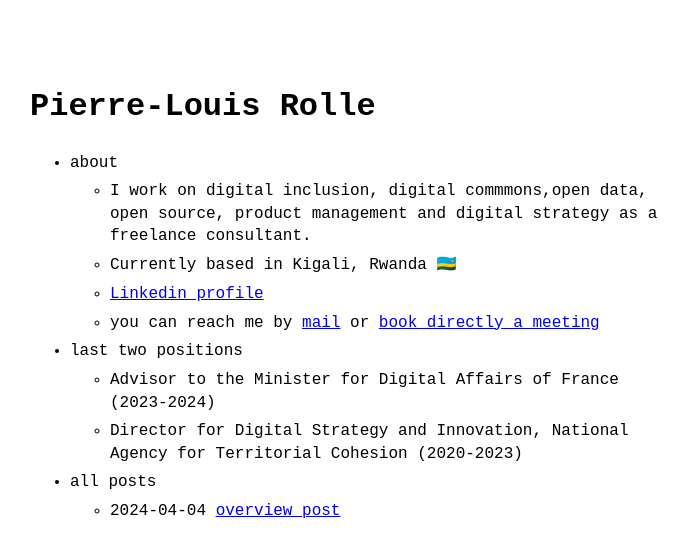
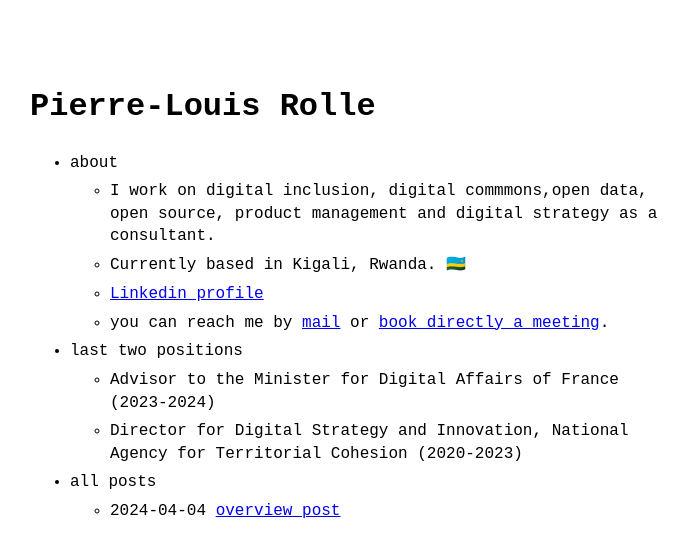
Before and after one commit to PLrolle/plrolle.github.io, a Jekyll site: the page built from index.md, in a window 1280 px wide. Shown: the top 557 px of the page, without its empty margins (290-977 px from the left). Built offline with Jekyll 4.4.1, drawn with Linux system fonts in a browser that asks for light colours.

Commit message:
Update menu.yml

```diff
--- a/_data/menu.yml
+++ b/_data/menu.yml
@@ -4,11 +4,11 @@
 entries:
   - title: about
     entries:
-      - title: I work on digital inclusion, digital commmons,open data, open source, product management and digital strategy as a freelance consultant.
-      - title: Currently based in Kigali, Rwanda <span class="ioda">🇷🇼</span>
+      - title: I work on digital inclusion, digital commmons,open data, open source, product management and digital strategy as a consultant.
+      - title: Currently based in Kigali, Rwanda. <span class="ioda">🇷🇼</span>
       - title: Linkedin profile
         url: https://www.linkedin.com/in/pierrelouisrolle/?locale=en_US
-      - title: "you can reach me by <a href='mailto:plrolle@pm.me'>mail</a> or <a href='https://cal.com/prolle/30min'>book directly a meeting</a>"
+      - title: "you can reach me by <a href='mailto:plrolle@pm.me'>mail</a> or <a href='https://cal.com/prolle/30min'>book directly a meeting</a>."
 
   - title: last two positions
     entries:
```
